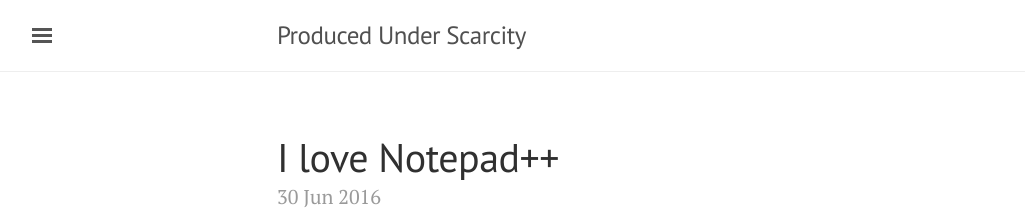
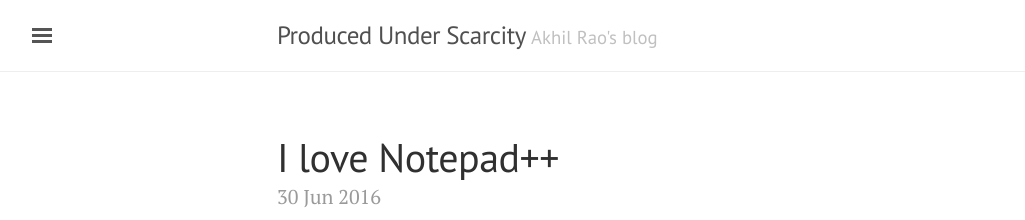
Before and after one commit to akhilrao/akhilrao.github.io, a Jekyll site: the page built from index.html, in a window 1280 px wide and 900 px high. Shown: the top 220 px of the window, without its empty margins (3-1028 px from the left). Built offline with Jekyll 4.4.1, drawn with Linux system fonts in a browser that asks for light colours; formulas are drawn with MathJax 3; the list of posts is cut into pages by our own code.

Commit message:
added tagline

```diff
--- a/_config.yml
+++ b/_config.yml
@@ -13,7 +13,7 @@ permalink:        /:categories/:year/:month/:day/:title/
 
 # Setup
 title:            Produced Under Scarcity
-tagline:
+tagline:          "Akhil Rao's blog"
 description:      'Economics, data science, and words about things'
 url:              https://akhilrao.github.io
 baseurl:          'https://akhilrao.github.io'
```
